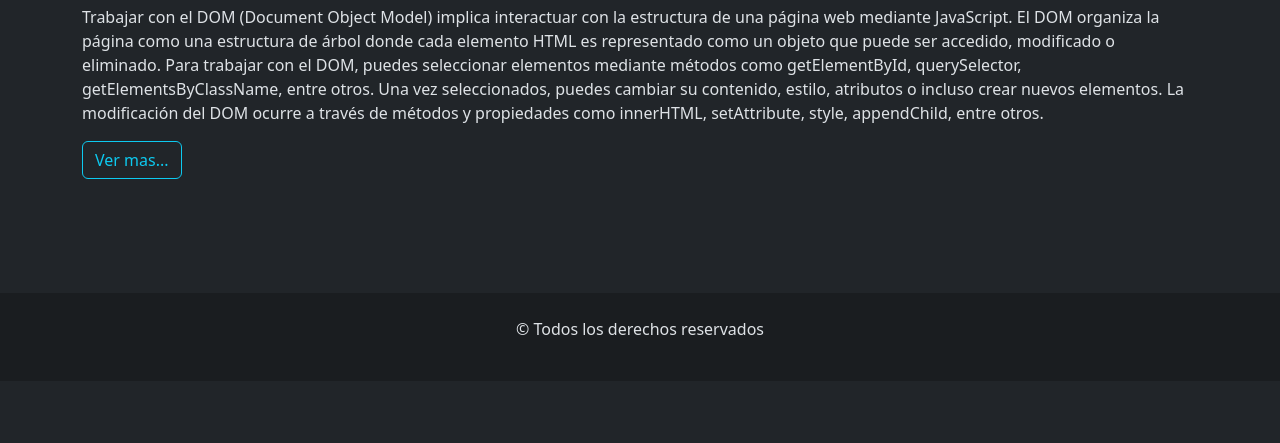
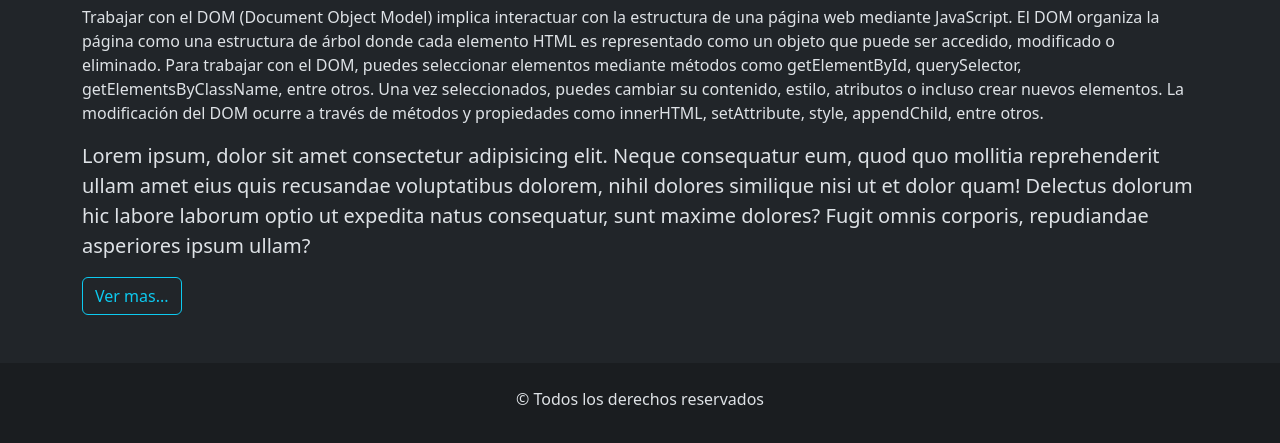
Before and after one commit to rollingcodeschool/practicaDOM-c101, a plain HTML site: page index.html in a window 1280 px wide. Both pictures are taken after a click on the button "Ver mas...". Shown: the part 419-862 px from the top of the page. Before the commit the page ends 800 px from the top, so only its background shows below. Drawn offline with nearby package versions, Linux system fonts and the light colour scheme.

Commit message:
agregamos un elemento nuevo al DOM

```diff
--- a/index.html
+++ b/index.html
@@ -39,7 +39,7 @@
             <p>El DOM (Document Object Model) en JavaScript es una representación estructurada y jerárquica de un documento HTML que permite a los programas acceder, manipular y modificar el contenido, la estructura y el estilo de una página web. Básicamente, el DOM es una interfaz que conecta el contenido de la página web con los scripts o programas en JavaScript, permitiendo interactuar con elementos HTML como etiquetas, atributos, estilos y eventos.</p>
             <button class="btn btn-primary" onclick="cambiarTitulo()">cambiar</button>
         </section>
-        <section>
+        <section id="contenedorPadre">
             <h2>Manipular elementos HTML desde JavaScript</h2>
             <p>Trabajar con el DOM (Document Object Model) implica interactuar con la estructura de una página web mediante JavaScript. El DOM organiza la página como una estructura de árbol donde cada elemento HTML es representado como un objeto que puede ser accedido, modificado o eliminado. Para trabajar con el DOM, puedes seleccionar elementos mediante métodos como getElementById, querySelector, getElementsByClassName, entre otros. Una vez seleccionados, puedes cambiar su contenido, estilo, atributos o incluso crear nuevos elementos. La modificación del DOM ocurre a través de métodos y propiedades como innerHTML, setAttribute, style, appendChild, entre otros.</p>
             <button class="btn btn-outline-info">Ver mas...</button>
--- a/js/app.js
+++ b/js/app.js
@@ -14,3 +14,28 @@ const cambiarTitulo = ()=>{
     tituloPrincipal.classList.add('tituloRosa')
     tituloPrincipal.classList.remove('display-4')
 }
+
+function crearParrafo(){
+    console.log('prueba desde crear Parrafo')
+    //crear un elemento nuevo de html
+    const parrafoNuevo = document.createElement('p');
+    console.log(parrafoNuevo);
+    //prepar el parrafo
+    parrafoNuevo.innerText = 'Lorem ipsum, dolor sit amet consectetur adipisicing elit. Neque consequatur eum, quod quo mollitia reprehenderit ullam amet eius quis recusandae voluptatibus dolorem, nihil dolores similique nisi ut et dolor quam! Delectus dolorum hic labore laborum optio ut expedita natus consequatur, sunt maxime dolores? Fugit omnis corporis, repudiandae asperiores ipsum ullam?'
+    parrafoNuevo.className = 'lead'
+    //agregarlo al dom
+    const seccionPadre = document.querySelector('#contenedorPadre');
+    //hay metodos para agregar elementos hijos
+    // seccionPadre.appendChild(parrafoNuevo)
+    seccionPadre.insertBefore(parrafoNuevo,btnVerMas)
+}
+
+//traer el boton ver mas
+const btnVerMas = document.querySelector('.btn-outline-info');
+console.log(btnVerMas);
+
+//agregar el evento al boton
+//sintaxis del manejador de eventos cuando la funcion no tiene parametros
+btnVerMas.addEventListener('click', crearParrafo)
+//sintaxis del manejador de eventos cuando la funcion SI tiene parametros
+// btnVerMas.addEventListener('click', ()=> crearParrafo(1) )
```
